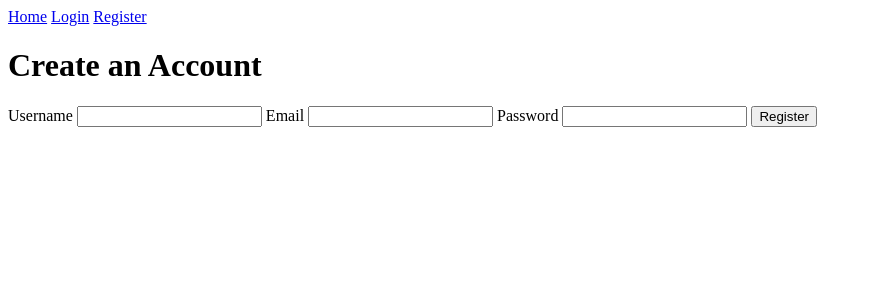
After one commit to Ghound03/Fitnessapp, a Flask app: page /register in a window 1280 px wide. The commit adds this page. Shown: the top 300 px of the page, without its empty margins (0-872 px from the left). Run offline with Flask 3, Linux system fonts and the light colour scheme.

Commit message:
Add user registration and login routes

```diff
--- a/app.py
+++ b/app.py
@@ -1,9 +1,5 @@
-"""
-Main Flask application for FitTrack Pro.
-"""
-
-from flask import Flask, render_template
-from flask_login import LoginManager
+from flask import Flask, render_template, request, redirect, url_for, flash
+from flask_login import LoginManager, login_user, logout_user, login_required, current_user
 
 from config import Config
 from models import db, User
@@ -14,15 +10,13 @@ login_manager = LoginManager()
 @login_manager.user_loader
 def load_user(user_id):
     """
-    Load a user by their ID for Flask-Login sessions.
+    Load a user by ID for Flask-Login.
     """
     return User.query.get(int(user_id))
 
 
 def create_app():
-    """
-    Create and configure the Flask application.
-    """
+
     app = Flask(__name__)
     app.config.from_object(Config)
 
@@ -33,10 +27,69 @@ def create_app():
 
     @app.route("/")
     def home():
-        """
-        Render the home page.
-        """
         return render_template("home.html")
+
+    @app.route("/register", methods=["GET", "POST"])
+    def register():
+        if current_user.is_authenticated:
+            return redirect(url_for("dashboard"))
+
+        if request.method == "POST":
+            username = request.form.get("username")
+            email = request.form.get("email")
+            password = request.form.get("password")
+
+            existing_user = User.query.filter(
+                (User.username == username) | (User.email == email)
+            ).first()
+
+            if existing_user:
+                flash("Username or email already exists.", "danger")
+                return redirect(url_for("register"))
+
+            user = User(username=username, email=email)
+            user.set_password(password)
+
+            db.session.add(user)
+            db.session.commit()
+
+            flash("Account created successfully. Please log in.", "success")
+            return redirect(url_for("login"))
+
+        return render_template("register.html")
+
+    @app.route("/login", methods=["GET", "POST"])
+    def login():
+        if current_user.is_authenticated:
+            return redirect(url_for("dashboard"))
+
+        if request.method == "POST":
+            email = request.form.get("email")
+            password = request.form.get("password")
+
+            user = User.query.filter_by(email=email).first()
+
+            if user and user.check_password(password):
+                login_user(user)
+                flash("Logged in successfully.", "success")
+                return redirect(url_for("dashboard"))
+
+            flash("Invalid email or password.", "danger")
+            return redirect(url_for("login"))
+
+        return render_template("login.html")
+
+    @app.route("/logout")
+    @login_required
+    def logout():
+        logout_user()
+        flash("You have been logged out.", "info")
+        return redirect(url_for("home"))
+
+    @app.route("/dashboard")
+    @login_required
+    def dashboard():
+        return render_template("dashboard.html")
 
     with app.app_context():
         db.create_all()
--- a/templates/base.html
+++ b/templates/base.html
@@ -6,6 +6,28 @@
     <title>{% block title %}FitTrack Pro{% endblock %}</title>
 </head>
 <body>
+
+    <nav>
+        <a href="{{ url_for('home') }}">Home</a>
+
+        {% if current_user.is_authenticated %}
+            <a href="{{ url_for('dashboard') }}">Dashboard</a>
+            <a href="{{ url_for('logout') }}">Logout</a>
+        {% else %}
+            <a href="{{ url_for('login') }}">Login</a>
+            <a href="{{ url_for('register') }}">Register</a>
+        {% endif %}
+    </nav>
+
+    {% with messages = get_flashed_messages(with_categories=true) %}
+        {% if messages %}
+            {% for category, message in messages %}
+                <p class="flash {{ category }}">{{ message }}</p>
+            {% endfor %}
+        {% endif %}
+    {% endwith %}
+
     {% block content %}{% endblock %}
+
 </body>
 </html>
--- /dev/null
+++ b/templates/register.html
@@ -0,0 +1,20 @@
+{% extends "base.html" %}
+
+{% block title %}Register - FitTrack Pro{% endblock %}
+
+{% block content %}
+<h1>Create an Account</h1>
+
+<form method="POST">
+    <label for="username">Username</label>
+    <input type="text" id="username" name="username" required>
+
+    <label for="email">Email</label>
+    <input type="email" id="email" name="email" required>
+
+    <label for="password">Password</label>
+    <input type="password" id="password" name="password" required>
+
+    <button type="submit">Register</button>
+</form>
+{% endblock %}
```
Also changed, not shown: templates/dashboard.html (added, +10 -0 lines), templates/login.html (added, +17 -0 lines).
